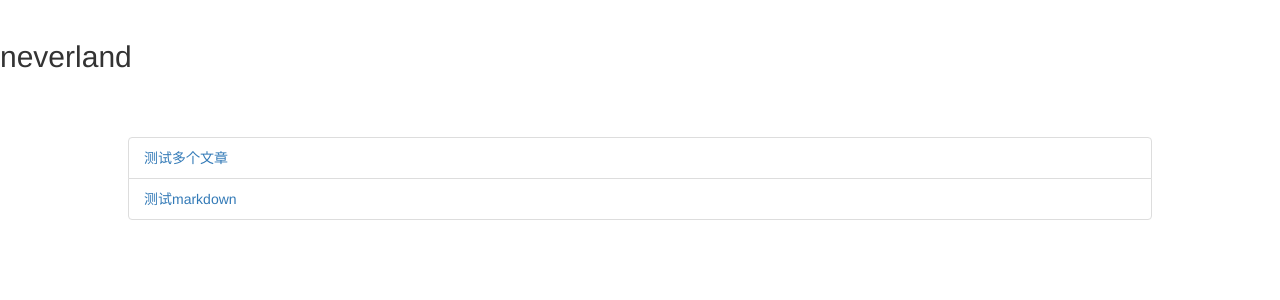
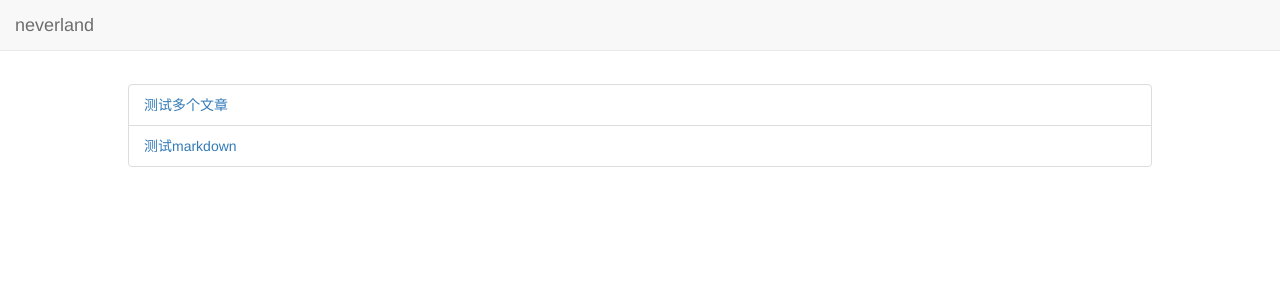
Before and after one commit to neverland0/neverland0.github.io, a Jekyll site: the page built from index.html, in a window 1280 px wide. Shown: the top 300 px of the page. Built offline with Jekyll 4.4.1, drawn with Linux system fonts in a browser that asks for light colours.

Commit message:
Initial commit、

```diff
--- a/_layouts/first.html
+++ b/_layouts/first.html
@@ -10,7 +10,22 @@
 　　<title>{{ page.title }}</title>
 </head>
 <body>
+<nav class="navbar navbar-default navbar-fixed-top" style="opacity: .9" role="navigation">
+    <div class="container-fluid">
+        <!-- Brand and toggle get grouped for better mobile display -->
+        <div class="navbar-header">
+            <button type="button" class="navbar-toggle" data-toggle="collapse" data-target="#bs-example-navbar-collapse-1">
+                <span class="sr-only">Toggle navigation</span>
+                <span class="icon-bar"></span>
+                <span class="icon-bar"></span>
+                <span class="icon-bar"></span>
+            </button>
+            <a class="navbar-brand" href="#">neverland</a>
+        </div>
 
+
+    </div>
+</nav>
 　　{{ content }}
 
 </body>
--- a/index.html
+++ b/index.html
@@ -2,7 +2,6 @@
 layout: first
 title: neverland
 ---
-<h2>{{ page.title }}</h2>
 <div style="margin: 5% 10% 2% 10%">
 <ul class="list-group">
 {% for post in site.posts %}
```
